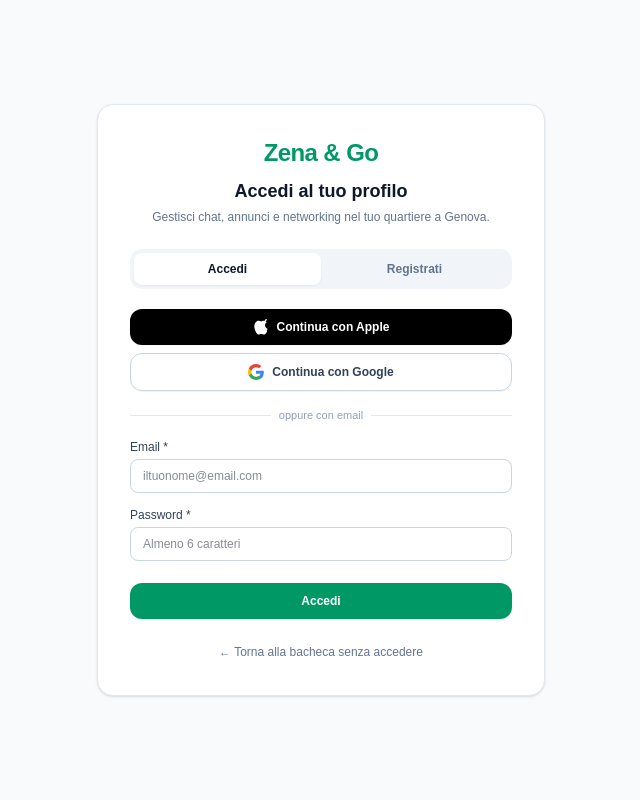
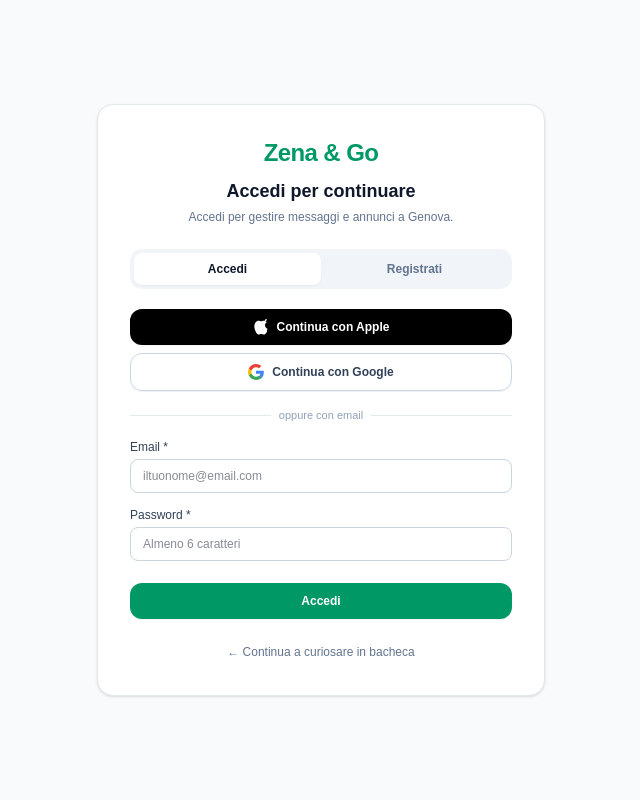
Before and after one commit to zottoljno/zena---go, a Next.js app: page /login in a window 1280 px wide. Shown: the top 800 px of the page, without its empty margins (319-959 px from the left). Built offline with nearby package versions, Linux system fonts and the light colour scheme.

Commit message:
Refactor login page to use Suspense and redirect path

```diff
--- a/app/login/page.tsx
+++ b/app/login/page.tsx
@@ -1,12 +1,15 @@
 'use client';
 
-import { useState } from 'react';
+import { useState, Suspense } from 'react';
 import Link from 'next/link';
-import { useRouter } from 'next/navigation';
+import { useRouter, useSearchParams } from 'next/navigation';
 import { supabase } from '@/lib/supabase';
 
-export default function LoginPage() {
+function LoginContent() {
   const router = useRouter();
+  const searchParams = useSearchParams();
+  const redirectPath = searchParams.get('redirect') || '/';
+
   const [modalita, setModalita] = useState<'login' | 'registrazione'>('login');
   const [email, setEmail] = useState('');
   const [password, setPassword] = useState('');
@@ -39,7 +42,7 @@ export default function LoginPage() {
         if (data.user) {
           localStorage.setItem('zena_user_id', data.user.id);
           localStorage.setItem('zena_nickname', nickname.trim());
-          router.push('/');
+          router.push(redirectPath);
         }
       } else {
         const { data, error } = await supabase.auth.signInWithPassword({
@@ -52,7 +55,7 @@ export default function LoginPage() {
           const nick = data.user.user_metadata?.nickname || email.split('@')[0];
           localStorage.setItem('zena_user_id', data.user.id);
           localStorage.setItem('zena_nickname', nick);
-          router.push('/');
+          router.push(redirectPath);
         }
       }
     } catch (err: any) {
@@ -67,7 +70,7 @@ export default function LoginPage() {
       const { error } = await supabase.auth.signInWithOAuth({
         provider,
         options: {
-          redirectTo: `${window.location.origin}/`,
+          redirectTo: `${window.location.origin}${redirectPath}`,
         },
       });
       if (error) throw error;
@@ -86,14 +89,18 @@ export default function LoginPage() {
             Zena &amp; Go
           </Link>
           <h2 className="text-lg font-bold text-slate-900">
-            {modalita === 'login' ? 'Accedi al tuo profilo' : 'Crea il tuo profilo Zena & Go'}
+            {modalita === 'login' ? 'Accedi per continuare' : 'Crea il tuo profilo Zena & Go'}
           </h2>
           <p className="text-xs text-slate-500 mt-1">
-            Gestisci chat, annunci e networking nel tuo quartiere a Genova.
+            {redirectPath.includes('chat')
+              ? 'Accedi per contattare il venditore nella chat sicura.'
+              : redirectPath.includes('pubblica')
+              ? 'Accedi per inserire il tuo annuncio nel quartiere.'
+              : 'Accedi per gestire messaggi e annunci a Genova.'}
           </p>
         </div>
 
-        {/* Tab Switch Login / Registrati */}
+        {/* Tab Switch */}
         <div className="flex bg-slate-100 p-1 rounded-xl mb-5">
           <button
             type="button"
@@ -115,7 +122,7 @@ export default function LoginPage() {
           </button>
         </div>
 
-        {/* Tasti Social OAuth (Apple + Google) */}
+        {/* Apple & Google Buttons */}
         <div className="space-y-2 mb-4">
           <button
             type="button"
@@ -134,22 +141,10 @@ export default function LoginPage() {
             className="w-full flex items-center justify-center gap-2 border border-slate-300 hover:bg-slate-50 text-slate-700 font-semibold text-xs py-2.5 rounded-xl transition shadow-2xs"
           >
             <svg className="w-4 h-4" viewBox="0 0 24 24">
-              <path
-                fill="#4285F4"
-                d="M23.745 12.27c0-.7-.06-1.4-.19-2.07H12v4.51h6.6c-.29 1.52-1.14 2.8-2.4 3.65v3.03h3.88c2.27-2.09 3.66-5.17 3.66-9.12z"
-              />
-              <path
-                fill="#34A853"
-                d="M12 24c3.24 0 5.95-1.08 7.93-2.91l-3.88-3.03c-1.08.72-2.45 1.16-4.05 1.16-3.12 0-5.77-2.1-6.72-4.93H1.26v3.13C3.26 21.36 7.33 24 12 24z"
-              />
-              <path
-                fill="#FBBC05"
-                d="M5.28 14.29c-.25-.72-.38-1.49-.38-2.29s.13-1.57.38-2.29V6.58H1.26C.46 8.19 0 9.99 0 12s.46 3.81 1.26 5.42l4.02-3.13z"
-              />
-              <path
-                fill="#EA4335"
-                d="M12 4.75c1.77 0 3.35.61 4.6 1.8l3.42-3.42C17.95 1.19 15.24 0 12 0 7.33 0 3.26 2.64 1.26 6.58l4.02 3.13c.95-2.83 3.6-4.96 6.72-4.96z"
-              />
+              <path fill="#4285F4" d="M23.745 12.27c0-.7-.06-1.4-.19-2.07H12v4.51h6.6c-.29 1.52-1.14 2.8-2.4 3.65v3.03h3.88c2.27-2.09 3.66-5.17 3.66-9.12z"/>
+              <path fill="#34A853" d="M12 24c3.24 0 5.95-1.08 7.93-2.91l-3.88-3.03c-1.08.72-2.45 1.16-4.05 1.16-3.12 0-5.77-2.1-6.72-4.93H1.26v3.13C3.26 21.36 7.33 24 12 24z"/>
+              <path fill="#FBBC05" d="M5.28 14.29c-.25-.72-.38-1.49-.38-2.29s.13-1.57.38-2.29V6.58H1.26C.46 8.19 0 9.99 0 12s.46 3.81 1.26 5.42l4.02-3.13z"/>
+              <path fill="#EA4335" d="M12 4.75c1.77 0 3.35.61 4.6 1.8l3.42-3.42C17.95 1.19 15.24 0 12 0 7.33 0 3.26 2.64 1.26 6.58l4.02 3.13c.95-2.83 3.6-4.96 6.72-4.96z"/>
             </svg>
             Continua con Google
           </button>
@@ -179,7 +174,7 @@ export default function LoginPage() {
                 style={inputStyle}
                 value={nickname}
                 onChange={(e) => setNickname(e.target.value)}
-                placeholder="es. ZenaCollector, Marco_Albaro..."
+                placeholder="es. Cinefilo_Nervi, Andrea_Albaro..."
                 className="w-full px-3 py-2 text-xs border border-slate-300 rounded-lg focus:outline-none focus:ring-2 focus:ring-emerald-500"
               />
             </div>
@@ -222,7 +217,7 @@ export default function LoginPage() {
             className="w-full bg-emerald-600 hover:bg-emerald-700 text-white font-bold py-2.5 rounded-xl text-xs transition shadow-xs disabled:opacity-50 mt-2"
           >
             {caricamento
-              ? 'Caricamento in corso...'
+              ? 'Caricamento...'
               : modalita === 'login'
               ? 'Accedi'
               : 'Registrati gratis'}
@@ -231,10 +226,18 @@ export default function LoginPage() {
 
         <div className="mt-5 text-center">
           <Link href="/" className="text-xs text-slate-500 hover:text-slate-800">
-            ← Torna alla bacheca senza accedere
+            ← Continua a curiosare in bacheca
           </Link>
         </div>
       </div>
     </div>
   );
 }
+
+export default function LoginPage() {
+  return (
+    <Suspense fallback={<div className="min-h-screen flex items-center justify-center text-xs text-slate-500">Caricamento...</div>}>
+      <LoginContent />
+    </Suspense>
+  );
+}
```
